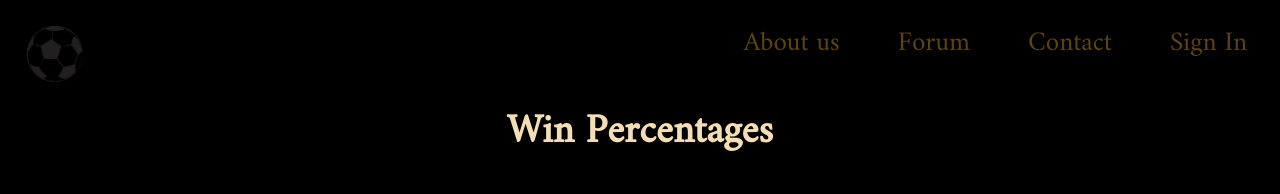
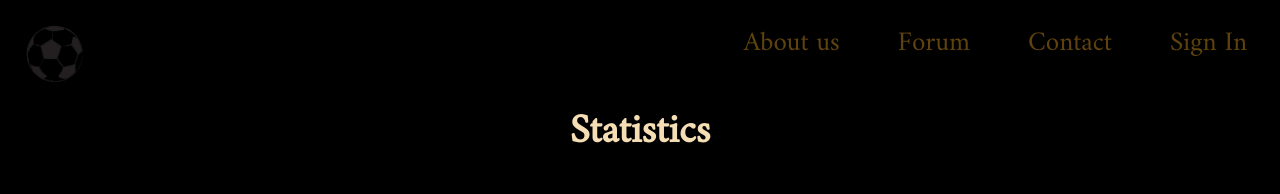
Before and after one commit to burjepaul/Fotbal-predictions, a React (Create React App) app: page /statistics in a window 1280 px wide. Shown: the top 194 px of the page. Built offline with nearby package versions, Linux system fonts and the light colour scheme; no server answers.

Commit message:
Statistics first container

```diff
--- a/src/routes/statistics/statistics.component.jsx
+++ b/src/routes/statistics/statistics.component.jsx
@@ -38,7 +38,7 @@ const Statistics = () => {
 
     return (
         <Fragment>
-            <h1>Win Percentages</h1>
+            <h1>Statistics</h1>
             <div className='statistics-container'>
                 <div className='win-percentage-odds'>
                     <h1>Wins by odd</h1>
--- a/src/routes/statistics/statistics.styles.scss
+++ b/src/routes/statistics/statistics.styles.scss
@@ -35,7 +35,7 @@ h1{
         color:var(--color-text);
     }
     select{
-        padding-right: -7px;
+        padding-right: -15px;
     }
 
     input:focus, select:focus {
@@ -88,4 +88,9 @@ h1{
 
         }
     }
+    .statistics-button:hover {
+        text-decoration: none;
+        scale: 1.1;
+        transition-duration: 1s, 1s;
+        }
 }
```
